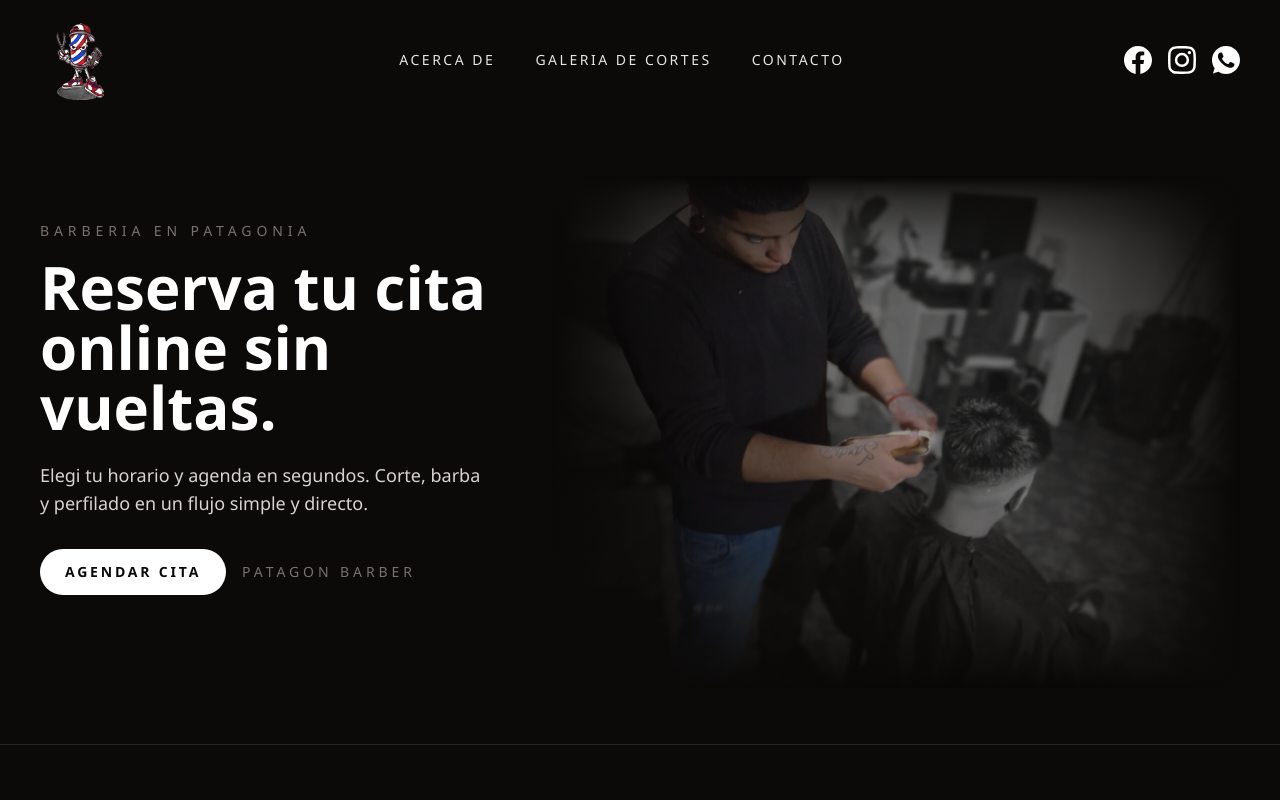
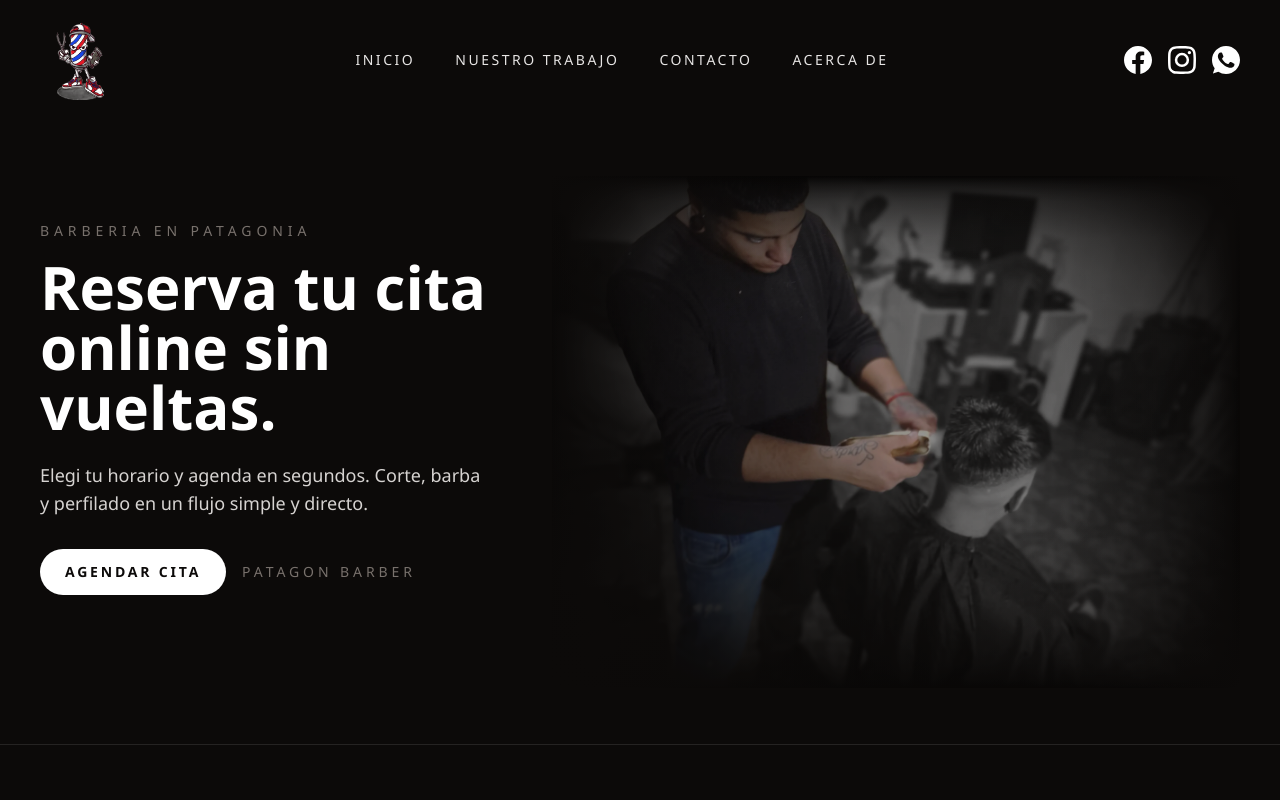
Before and after one commit to Alejo9601/don-ribete-barber, a React (Vite) app in the folder frontend/: page / in a window 1280 px wide. Shown: the top 800 px of the page. Built offline with nearby package versions, Linux system fonts and the light colour scheme; no server answers.

Commit message:
feat(frontend): refine gallery navigation links

```diff
--- a/frontend/src/components/Header/Navbar/SectionLink.tsx
+++ b/frontend/src/components/Header/Navbar/SectionLink.tsx
@@ -8,7 +8,7 @@ const SectionLink = ({
   refTo?: string
 }) => {
   return (
-    <li className="cursor-pointer p-5 text-xl text-stone-200 transition hover:text-white lg:p-0 lg:text-sm lg:uppercase lg:tracking-[0.18em]">
+    <li className="cursor-pointer p-5 text-xl text-stone-200 transition hover:text-sky-300 lg:p-0 lg:text-sm lg:uppercase lg:tracking-[0.18em]">
       <Link href={refTo}>{children}</Link>
     </li>
   )
--- a/frontend/src/components/Header/Navbar/index.tsx
+++ b/frontend/src/components/Header/Navbar/index.tsx
@@ -17,9 +17,10 @@ const Navbar = () => {
       <ul
         className={`${!showNav ? 'hidden' : 'flex'} absolute right-0 top-0 z-[4] h-screen w-dvw flex-col items-center justify-center bg-stone-950/95 lg:relative lg:flex lg:h-fit lg:w-fit lg:flex-row lg:gap-10 lg:bg-transparent`}
       >
+        <SectionLink refTo="/home">Inicio</SectionLink>
+        <SectionLink refTo="/gallery">Nuestro trabajo</SectionLink>
+        <SectionLink>Contacto</SectionLink>
         <SectionLink>Acerca de</SectionLink>
-        <SectionLink refTo="/gallery">Galeria de Cortes</SectionLink>
-        <SectionLink>Contacto</SectionLink>
       </ul>
     </nav>
   )
```
